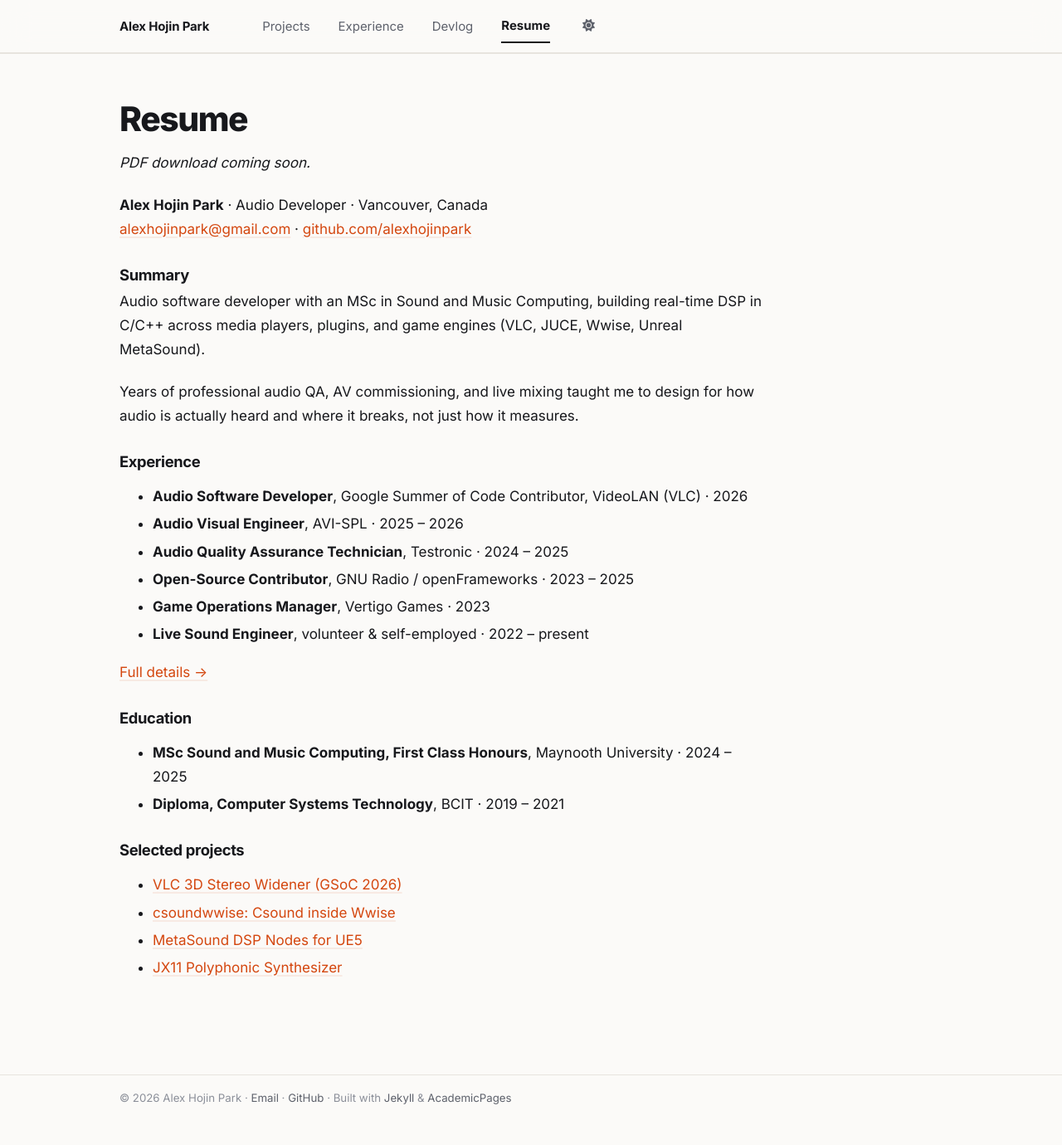
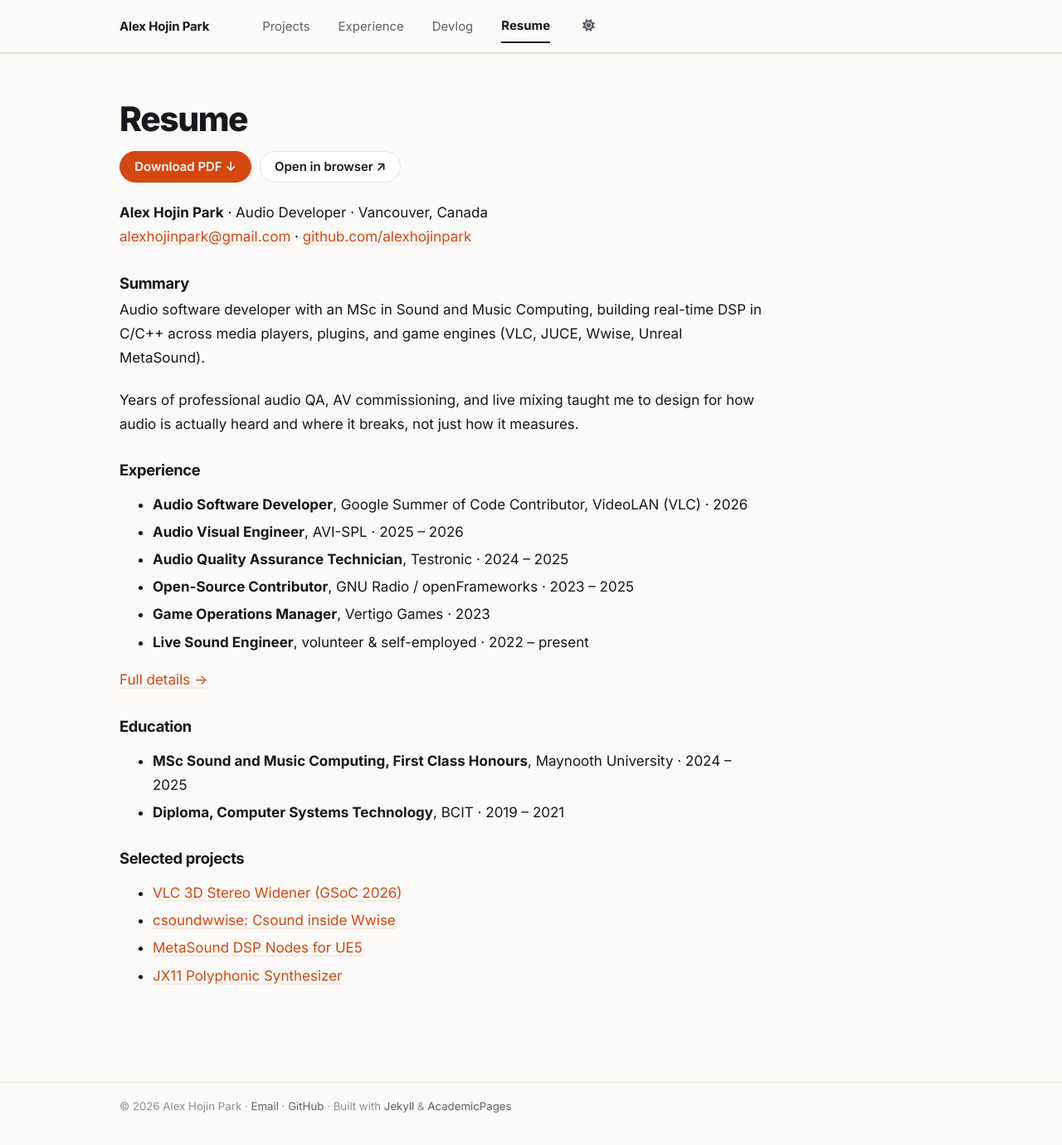
Before and after one commit to alexhojinpark/alexhojinpark.github.io, a Jekyll site: the page built from _pages/cv.md, in a window 1280 px wide and 1389 px high. Shown: the top 1380 px of the window at 83% size. Built offline with Jekyll 4.4.1, drawn with Linux system fonts in a browser that asks for light colours; a script bundle is joined from its source files by our own code; a style sheet for code colours, icons or effects is not loaded.

Commit message:
Add CV PDF download to the Resume page
Co-Authored-By: Claude Opus 5.5 <noreply@anthropic.com>

```diff
--- a/_pages/cv.md
+++ b/_pages/cv.md
@@ -9,10 +9,7 @@ redirect_from:
 
 {% include base_path %}
 
-<!-- TODO: put your resume PDF at files/Alex_Park_Resume.pdf, then uncomment the next line -->
-<!-- **[⬇ Download PDF]({{ base_path }}/files/Alex_Park_Resume.pdf)** -->
-
-*PDF download coming soon.*
+<p class="hero__actions"><a class="btn-solid" href="{{ base_path }}/files/Alex_Park_CV_2026.pdf" download>Download PDF ↓</a> <a class="btn-pill" href="{{ base_path }}/files/Alex_Park_CV_2026.pdf" target="_blank" rel="noopener">Open in browser ↗</a></p>
 
 **Alex Hojin Park** · Audio Developer · Vancouver, Canada
 [alexhojinpark@gmail.com](mailto:alexhojinpark@gmail.com) · [github.com/alexhojinpark](https://github.com/alexhojinpark)
```
Also changed, not shown: 1 other file.
